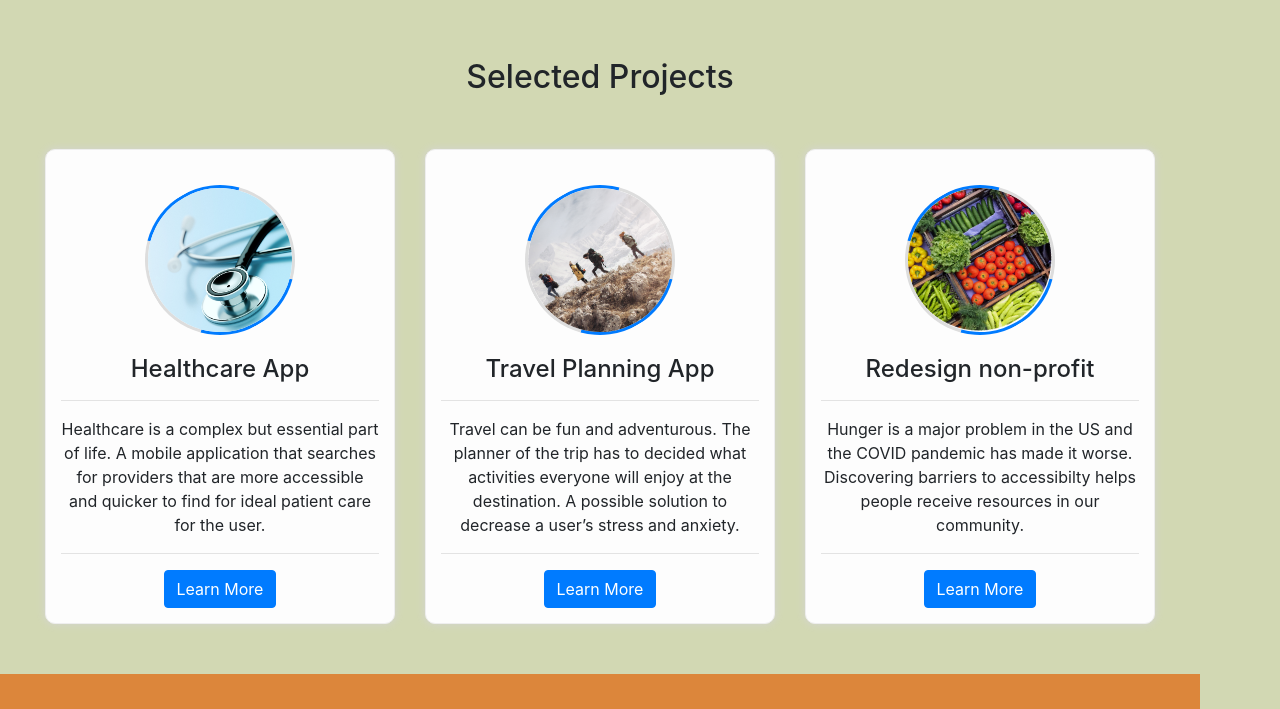
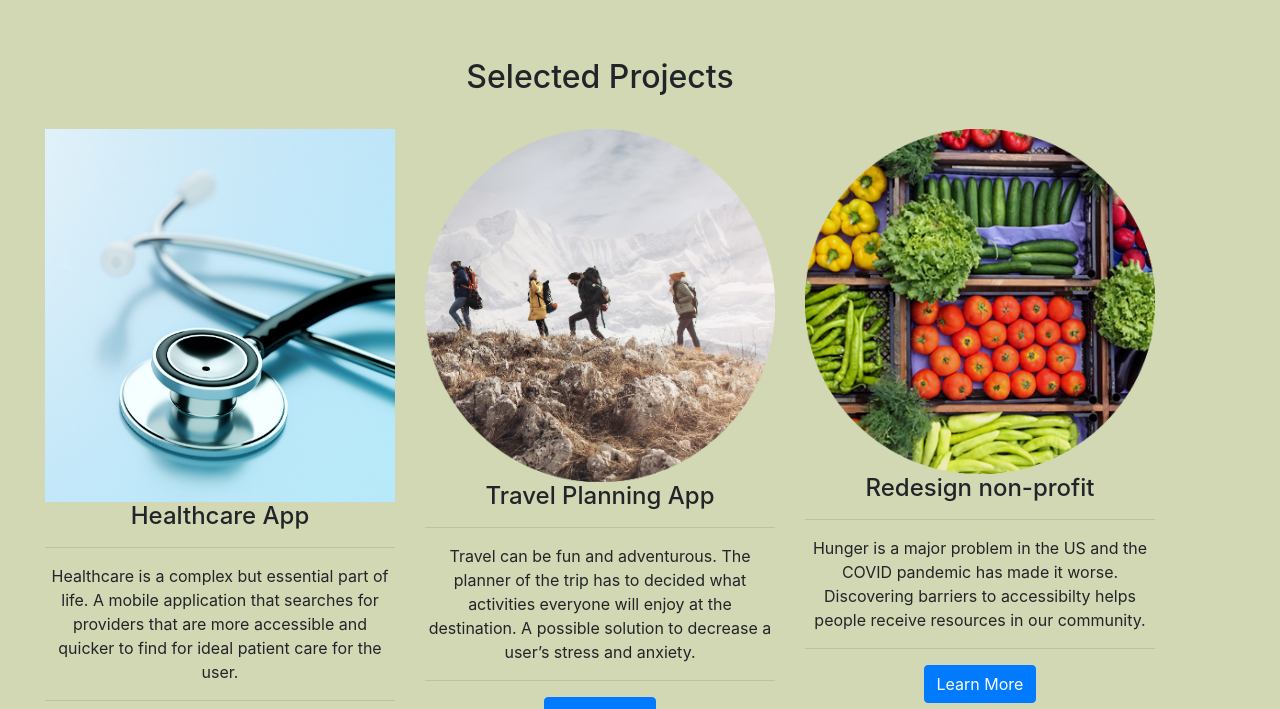
Before and after one commit to jackhowardb/UX_UI_HW_19, a plain HTML site: page index.html in a window 1280 px wide. Shown: the part 1050-1759 px from the top of the page. Drawn offline with nearby package versions, Linux system fonts and the light colour scheme.

Commit message:
Update styles.css

```diff
--- a/css/styles.css
+++ b/css/styles.css
@@ -115,44 +115,7 @@ li:nth-child(4) a:focus::after{
 	transform: scale(0);
 }
 
-.app-pic {
-  width: 150px;
-  height: 150px;
-  overflow: hidden;
-  border-radius: 100%;
-  margin: 20px auto 20px;
-  border-left: 3px solid #ddd;
-  border-right: 3px solid #ddd;
-  border-top: 3px solid #007bff;
-  border-bottom: 3px solid #007bff;
-  transform: rotate(-30deg);
-  transition: 0.5s;
-}
-.card-box:hover .app-pic {
-  transform: rotate(0deg);
-  transform: scale(1.1);
-}
-.card-box {
-  padding: 15px;
-  background-color: #fdfdfd;
-  margin: 20px 0px;
-  border-radius: 10px;
-  border: 1px solid #eee;
-  box-shadow: 0px 0px 8px 0px #d4d4d4;
-  transition: 0.5s;
-}
-.card-box:hover {
-border: 1px solid #007bff;
-}
 
-#footer {
-  background: black;
-  width: 100%;
-  height: 48px;
-  position: fixed;
-  bottom: 0;
-  display: none;
-}
 
 #footer ul.navigation li {
   float: left;
```
